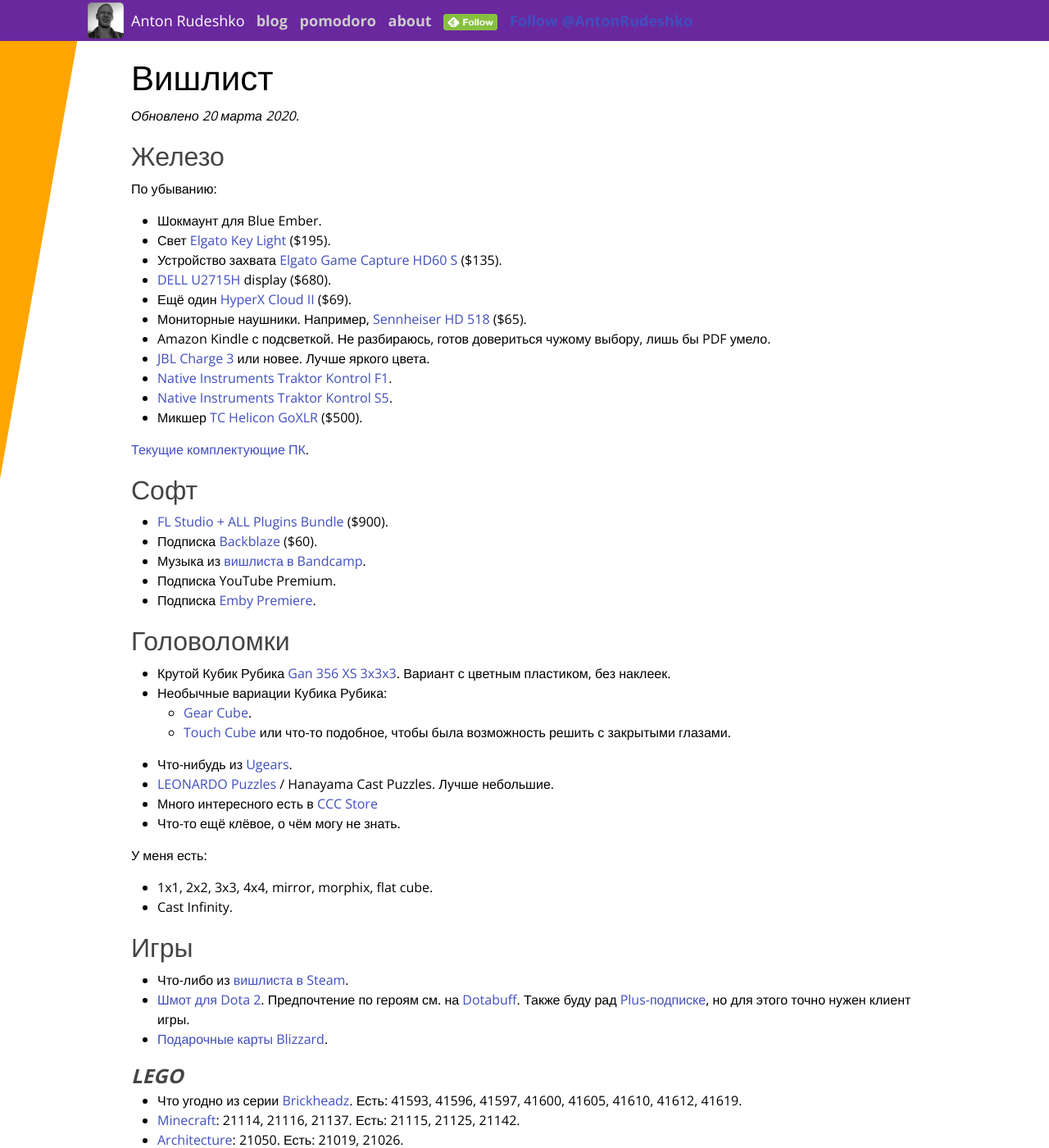
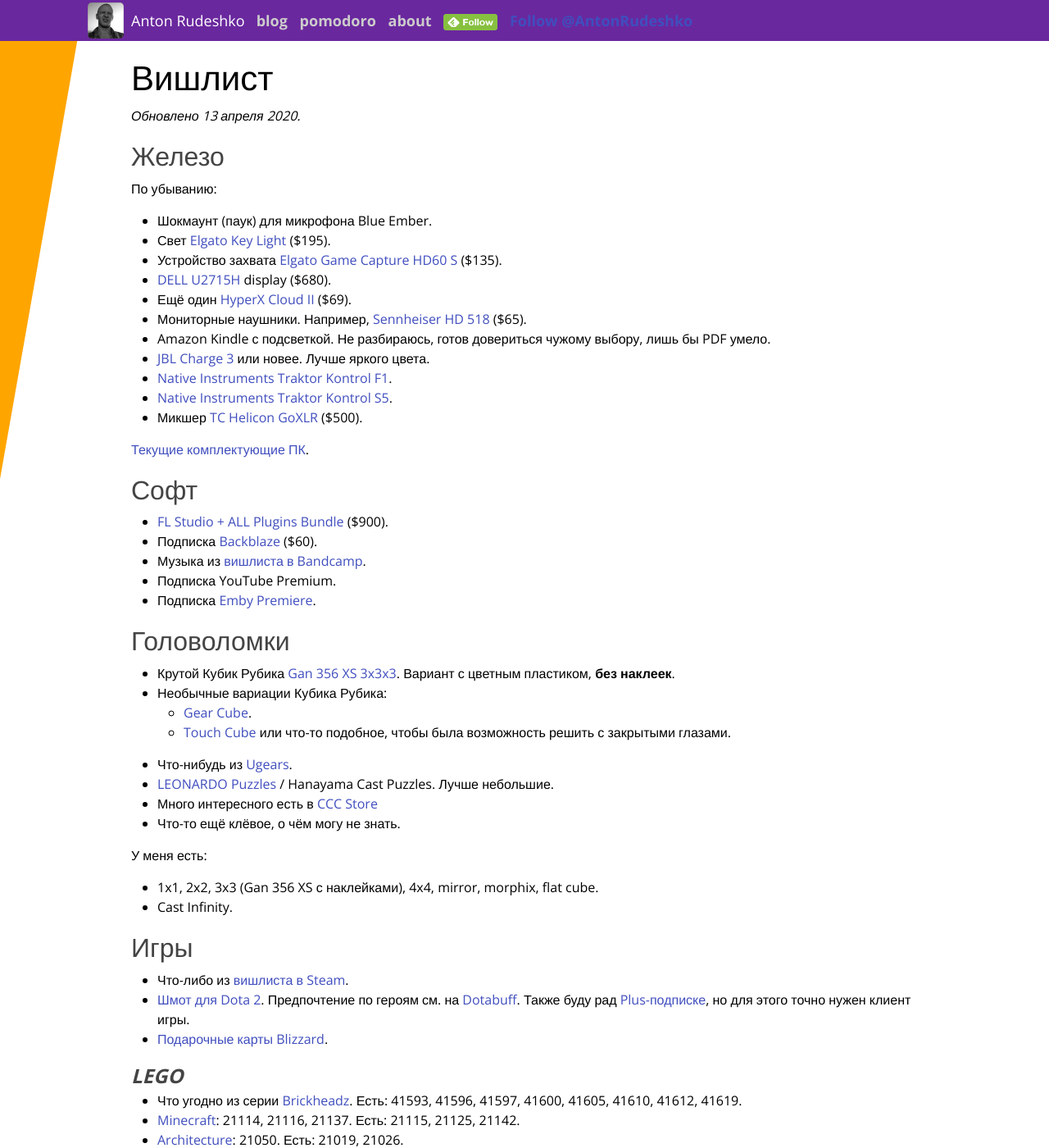
Before and after one commit to anton-rudeshko/anton-rudeshko.github.io, a Jekyll site: the page built from wishlist/index.md, in a window 1280 px wide and 1400 px high. Shown: the whole window at 82% size. Built offline with Jekyll 4.4.1, drawn with Linux system fonts in a browser that asks for light colours; comment, search, counter and statistics services are not loaded; some of the changed text lies outside the part shown.

Commit message:
wishlist: update after bday
Wow. Much time passed.

```diff
--- a/wishlist/index.md
+++ b/wishlist/index.md
@@ -5,13 +5,13 @@ title: Вишлист
 
 # Вишлист
 
-*Обновлено 20 марта 2020.*
+*Обновлено 13 апреля 2020.*
 
 ## Железо
 
 По убыванию:
 
-* Шокмаунт для Blue Ember.
+* Шокмаунт (паук) для микрофона Blue Ember.
 * Свет [Elgato Key Light] ($195).
 * Устройство захвата [Elgato Game Capture HD60 S] ($135).
 * [DELL U2715H] display ($680).
@@ -53,7 +51,7 @@ title: Вишлист
 
 ## Головоломки
 
-* Крутой Кубик Рубика [Gan 356 XS 3x3x3](https://cccstore.ru/catalog/kubiki-rubika/gan-356-xs-3x3x3/). Вариант с цветным пластиком, без наклеек.
+* Крутой Кубик Рубика [Gan 356 XS 3x3x3](https://cccstore.ru/catalog/kubiki-rubika/gan-356-xs-3x3x3/). Вариант с цветным пластиком, **без наклеек**.
 * Необычные вариации Кубика Рубика:
   * [Gear Cube](http://playlab.ru/toys/mefferts/gear-cube/).
   * [Touch Cube](https://www.rubiks.com/rubik-s-touch-cube.html) или что-то подобное, чтобы была возможность решить с закрытыми глазами.
@@ -64,7 +62,7 @@ title: Вишлист
 
 У меня есть:
 
-* 1x1, 2x2, 3x3, 4x4, mirror, morphix, flat cube.
+* 1x1, 2x2, 3x3 (Gan 356 XS с наклейками), 4x4, mirror, morphix, flat cube.
 * Cast Infinity.
 
 ## Игры
```
Also changed, not shown: other parts of wishlist/index.md (+0 -3 lines).
